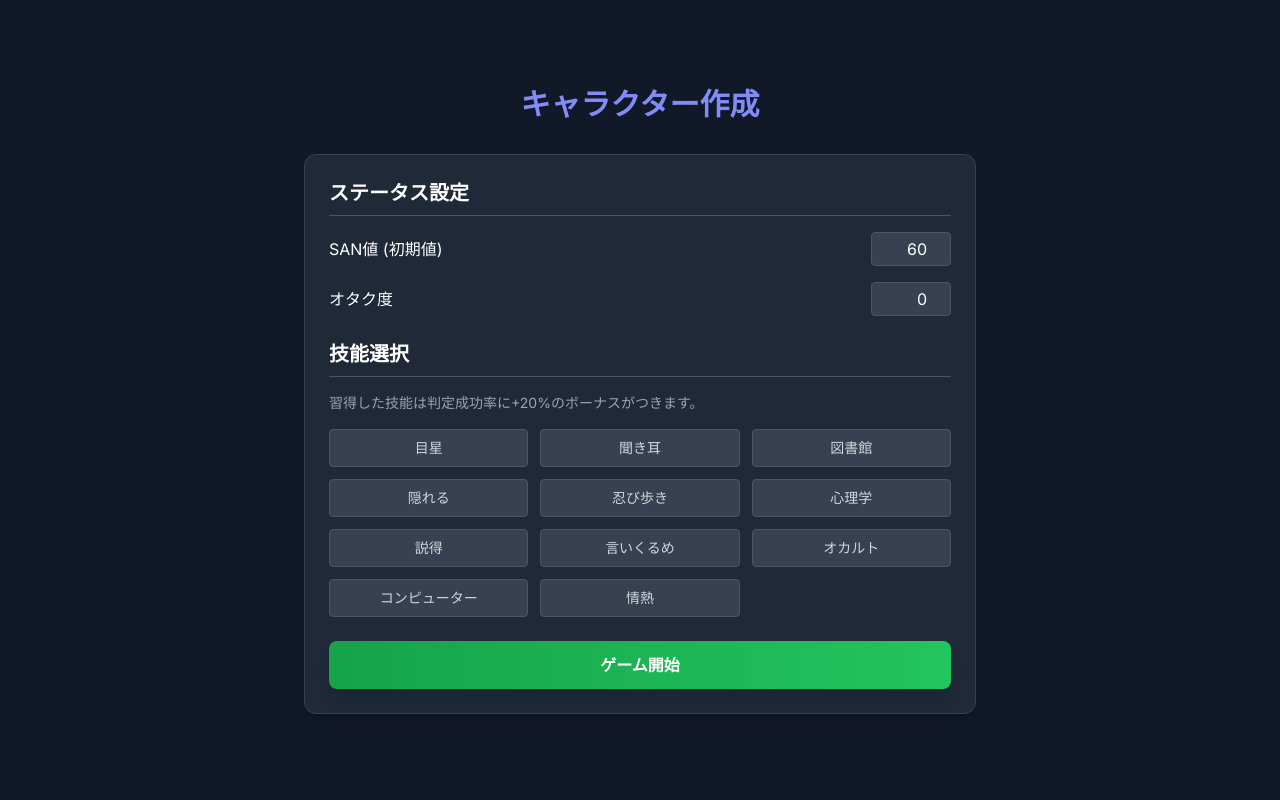
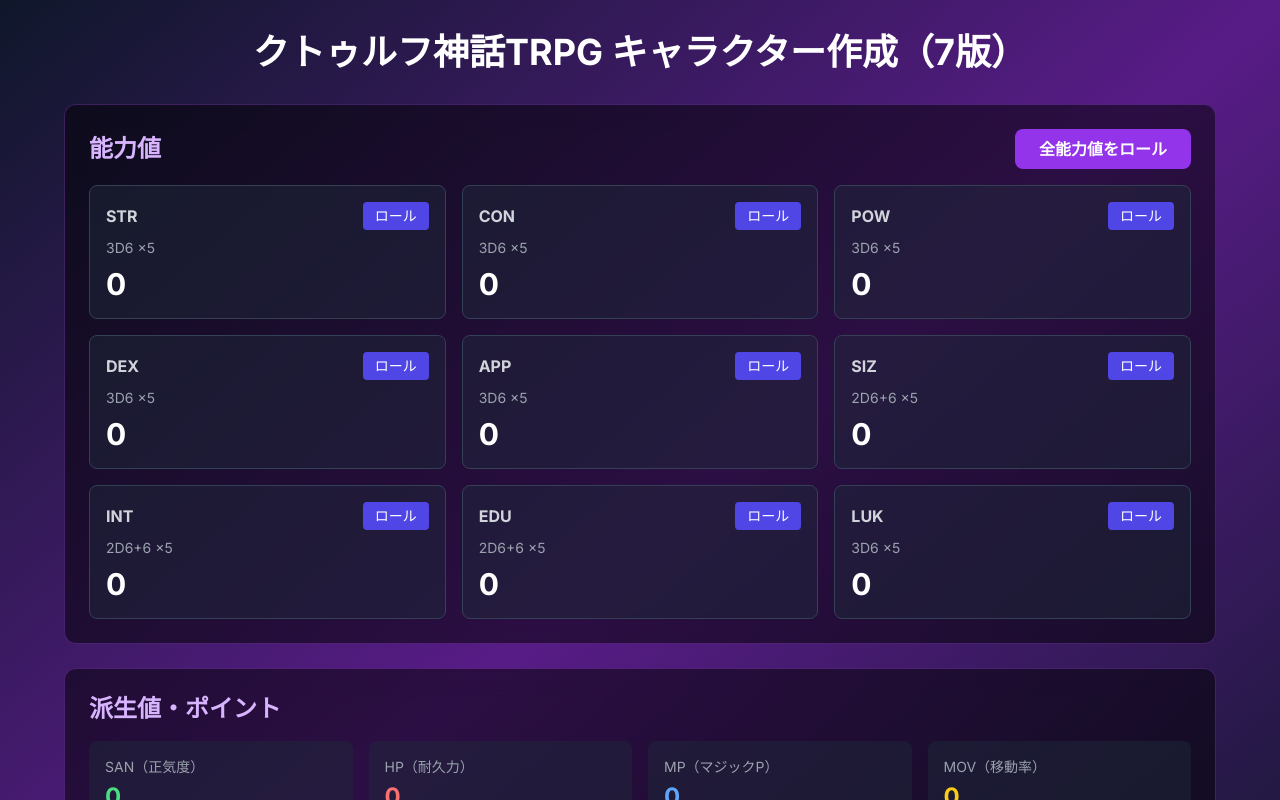
Before and after one commit to RuriSakamoto/TRPG, a Next.js app: page / in a window 1280 px wide. Shown: the top 800 px of the page. Built offline with nearby package versions, Linux system fonts and the light colour scheme.

Commit message:
キャラメイク4

```diff
--- a/src/app/character/page.tsx
+++ b/src/app/character/page.tsx
@@ -1,5 +1,9 @@
-import { CharacterCreator } from '../../components/CharacterCreator';
+import { GameScreen } from '../../components/GameScreen';
 
 export default function CharacterPage() {
-  return <CharacterCreator />;
+  return (
+    <main className="min-h-screen bg-gray-900">
+      <GameScreen />
+    </main>
+  );
 }
--- a/src/app/page.tsx
+++ b/src/app/page.tsx
@@ -1,9 +1,5 @@
-import { GameScreen } from '../components/GameScreen';
+import { CharacterCreator } from '../components/CharacterCreator';
 
 export default function Home() {
-  return (
-    <main className="min-h-screen bg-gray-900">
-      <GameScreen />
-    </main>
-  );
+  return <CharacterCreator />;
 }
```
